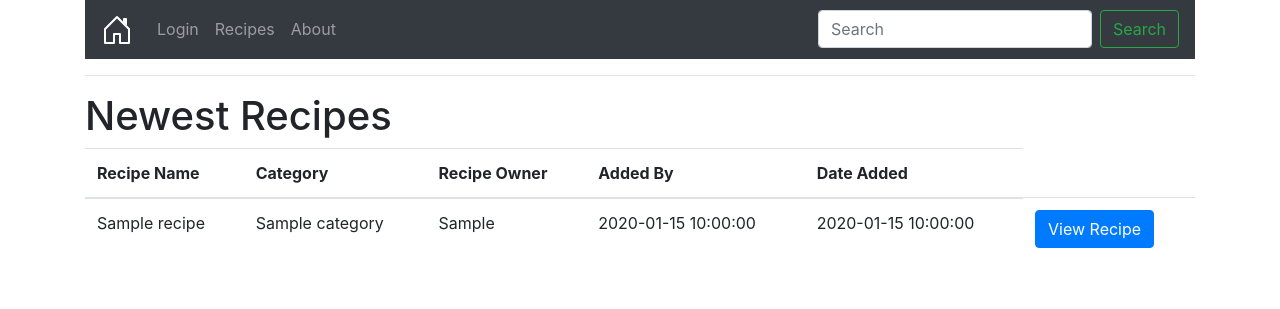
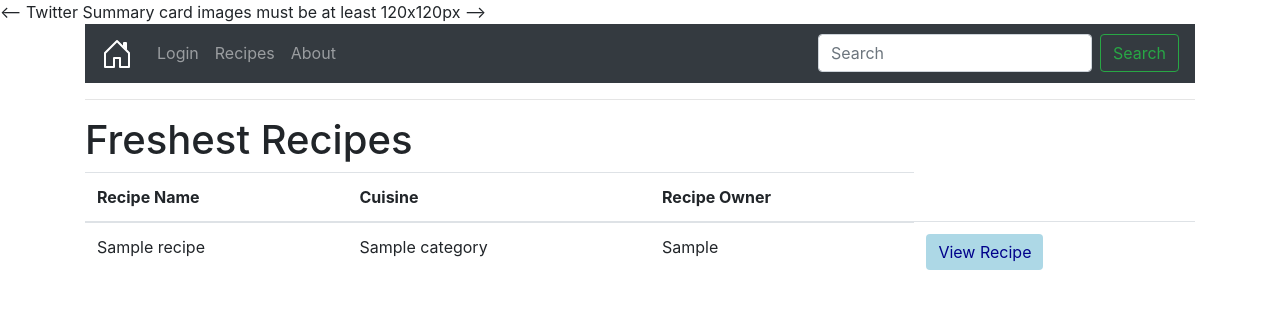
Before and after one commit to yevpavlyk/recipe_application, a Flask app: page / in a window 1280 px wide. Shown: the top 309 px of the page. Run offline with Flask 2, Linux system fonts and the light colour scheme; a database or web service that is not in the repository returns one stand-in record (values such as "Sample title"); some libraries are stand-ins or nearby versions.

Commit message:
Sprint 3

```diff
--- a/app.py
+++ b/app.py
@@ -76,6 +76,12 @@ class User:
     def check_password(password_hash, password):
         return check_password_hash(password_hash, password)
 '''
+
+@app.errorhandler(404)
+def not_found(e):
+    return render_template('error-page.html'), 404
+
+
 
 ### custom wrap to determine role access  ###
 def roles_required(*role_names):
--- a/static/css/stylesheet.css
+++ b/static/css/stylesheet.css
@@ -2,3 +2,5 @@ label.print{
   font-style: italic;
   font-weight: bold;
 }
+
+.btn-primary { background-color: lightblue !important; color: darkblue !important; border: black !important;  }
--- a/templates/base.html
+++ b/templates/base.html
@@ -5,9 +5,31 @@
   <meta charset="UTF-8">
   <meta name="viewport" content="width=device-width, initial-scale=1.0">
   <title>{% block title %} {% endblock%}</title>
+  {% block pageDescription %} {% endblock %}
+
   <link rel="stylesheet" href="https://stackpath.bootstrapcdn.com/bootstrap/4.4.1/css/bootstrap.min.css"
     integrity="sha384-Vkoo8x4CGsO3+Hhxv8T/Q5PaXtkKtu6ug5TOeNV6gBiFeWPGFN9MuhOf23Q9Ifjh" crossorigin="anonymous">
   <link rel="stylesheet" type="text/css" href="{{ url_for('static', filename='css/stylesheet.css') }}">
+
+  <meta name="description" content="Page description. No longer than 155 characters." />
+
+  <!-- Twitter Card data -->
+  <meta name="twitter:card" content="summary">
+  <meta name="twitter:site" content="@publisher_handle">
+  <meta name="twitter:title" content="yevpav.me">
+  <meta name="twitter:description" content="A website of affordable and easy dinner recipes for all.">
+  <meta name="twitter:creator" content="@author_handle">
+  <-- Twitter Summary card images must be at least 120x120px -->
+  <meta name="twitter:image" content="http://www.example.com/static/italianfood.jpeg">
+
+  <!-- Open Graph data -->
+  <meta property="og:title" content="Dinner Recipes Made Simple" />
+  <meta property="og:type" content="article" />
+  <meta property="og:url" content="yevpav.me" />
+  <meta property="og:image" content="http://example.com/static/italianfood.jpeg" />
+  <meta property="og:description" content="A website of affordable and easy dinner recipes for all." />
+  <meta property="og:site_name" content="Dinner Recipes Made Simple" />
+
 
 </head>
 
@@ -119,6 +141,16 @@
       integrity="sha384-wfSDF2E50Y2D1uUdj0O3uMBJnjuUD4Ih7YwaYd1iqfktj0Uod8GCExl3Og8ifwB6"
       crossorigin="anonymous"></script>
 
+    <!-- Global site tag (gtag.js) - Google Analytics -->
+    <script async src="https://www.googletagmanager.com/gtag/js?id=G-1172R3VBPR"></script>
+    <script>
+      window.dataLayer = window.dataLayer || [];
+      function gtag(){dataLayer.push(arguments);}
+      gtag('js', new Date());
+
+      gtag('config', 'G-1172R3VBPR');
+    </script>
+
 
     <!-- Add & Remove Ingredients & Preparation Steps  -->
     <script>
--- a/templates/edit-user.html
+++ b/templates/edit-user.html
@@ -1,9 +1,10 @@
 {% extends 'base.html' %}
 
 {% block title %} User Edit {% endblock %}
+{% block body %}
 
-
-{% block body %}
+{% block pageDescription %} <meta name="description" content="Edit a user." />
+{% endblock %}
 
 <h3>Edit user account</h3>
 <hr>
--- a/templates/index.html
+++ b/templates/index.html
@@ -1,21 +1,20 @@
 {% extends 'base.html' %}
 
-{% block title %} My Recipes {% endblock %}
-
+{% block title %} Dinner Recipes Made Simple {% endblock %}
+{% block pageDescription %} <meta name="description" content="A website of affordable and easy dinner recipes for all." />
+{% endblock %}
 
 {% block body %}
 
-<h1>Newest Recipes</h1>
+<h1>Freshest Recipes</h1>
 
 {% if all_recipes %}
 <table class="table table-hover">
     <thead>
         <tr>
             <th scope="col">Recipe Name</th>
-            <th scope="col">Category</th>
+            <th scope="col">Cuisine</th>
             <th scope="col">Recipe Owner</th>
-            <th scope="col">Added By </th>
-            <th scope="col">Date Added</th>
         </tr>
     </thead>
 
@@ -26,8 +25,6 @@
             <td> {{ recipe['recipe_name'] }}</td>
             <td> {{ recipe['category'] }}</td>
             <td> {{ recipe['recipe_owner'] }}</td>
-            <td> {{ recipe['added_by'] }}</td>
-            <td> {{ recipe['date_added'] }}</td>
             <td>
                 <form action="{{ url_for('print_recipe', recipe_id=recipe['_id']) }}" method="POST">
                     <input type="submit" class="btn btn-primary" value="View Recipe" />
--- a/templates/login.html
+++ b/templates/login.html
@@ -3,8 +3,10 @@
 
 {% block title %} My Recipes Login {% endblock %}
 
+{% block body %}
 
-{% block body %}
+{% block pageDescription %} <meta name="description" content="Login to the web application." />
+{% endblock %}
 
 <form method=POST action="{{ url_for('login') }}">
 <p>
--- a/templates/print-recipe.html
+++ b/templates/print-recipe.html
@@ -1,9 +1,10 @@
 {% extends 'base.html' %}
 
 {% block title %} Print a Recipe {% endblock %}
+{% block body %}
 
-
-{% block body %}
+{% block pageDescription %} <meta name="description" content="Print a recipe." />
+{% endblock %}
 
 <h3>{{ recipe['recipe_name'] }}</h3>
 <hr>
--- a/templates/recipes.html
+++ b/templates/recipes.html
@@ -1,9 +1,10 @@
 {% extends 'base.html' %}
 
 {% block title %} Recipes {% endblock %}
+{% block body %}
 
-
-{% block body %}
+{% block pageDescription %} <meta name="description" content="View all the recipes." />
+{% endblock %}
 
 <h1>Recipes Page</h1>
 
--- a/templates/user-admin.html
+++ b/templates/user-admin.html
@@ -1,9 +1,10 @@
 {% extends 'base.html' %}
 
 {% block title %} User Administration {% endblock %}
+{% block body %}
 
-
-{% block body %}
+{% block pageDescription %} <meta name="description" content="This is an administrative page." />
+{% endblock %}
 
 <h1>User Admin Page</h1>
 <hr>
```
Also changed, not shown: templates/edit-recipe.html (+5 -4 lines), templates/error-page.html (added, +12 -0 lines), templates/my-account.html (+4 -3 lines), templates/new-recipe.html (+4 -3 lines), templates/recipe-admin.html (+5 -3 lines), static/icons/italianfood.jpeg (added).
